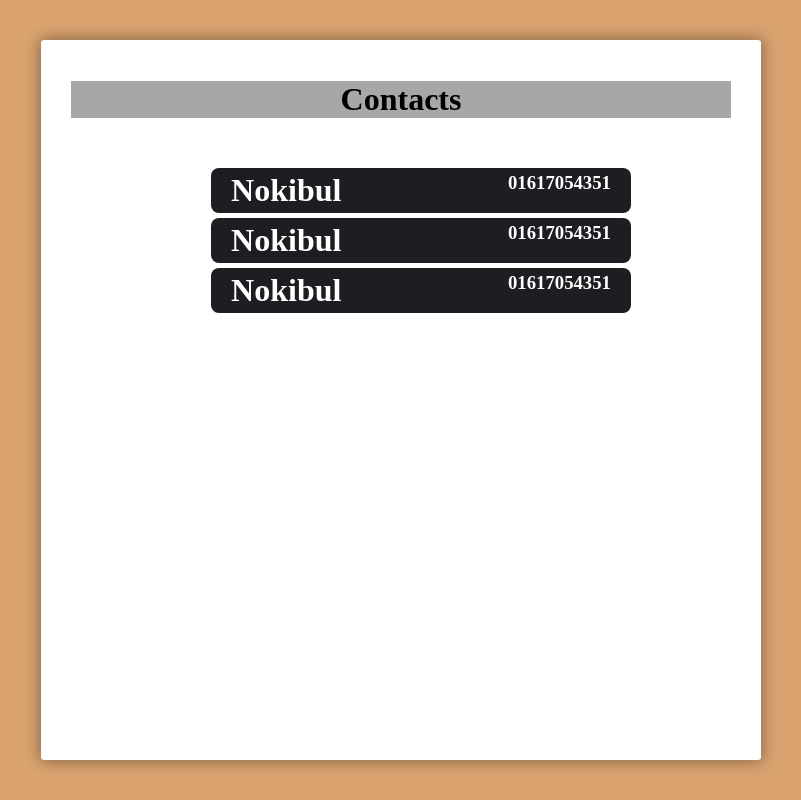
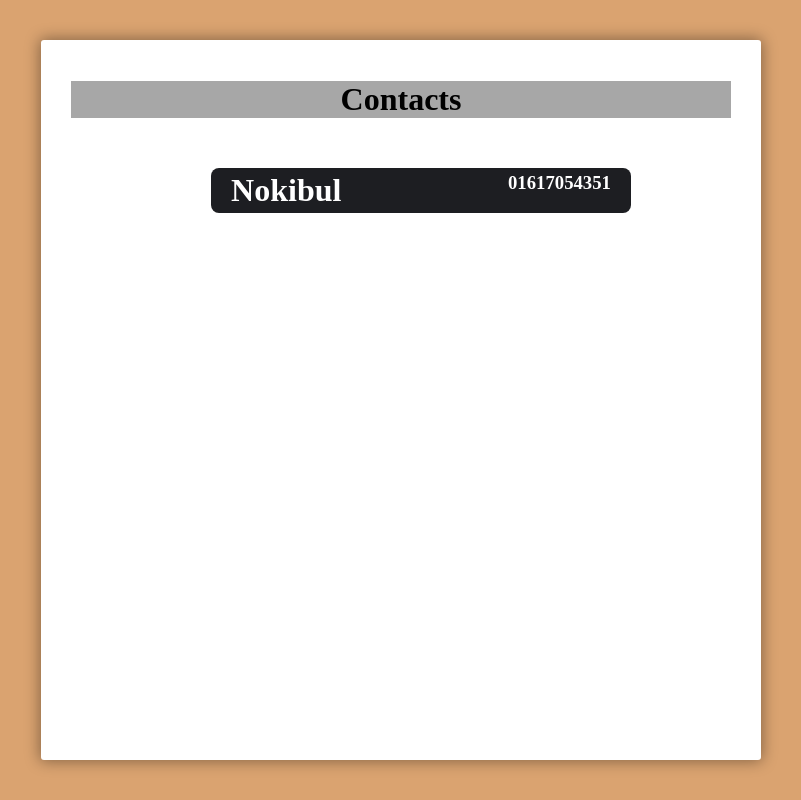
Before and after one commit to nokibul/hypertest, a React (Vite) app: page /contacts in a window 1280 px wide. Shown: the whole page, without its empty margins (239-1040 px from the left). Built offline with nearby package versions, Linux system fonts and the light colour scheme; a web font is replaced by a local one.

Commit message:
List fetching from localstorage completed

```diff
--- a/src/components/list/List.jsx
+++ b/src/components/list/List.jsx
@@ -2,6 +2,12 @@ import React from 'react'
 import './list.scss';
 
 const List = () => {
+  let keys = []
+  for (let i = 0; i < localStorage.length; i++) {
+    keys.push(localStorage.key(i))
+    let item = JSON.parse(localStorage.getItem(localStorage.key(i)))
+  }
+
   return (
     <>
       <div className="container">
@@ -14,18 +20,16 @@ const List = () => {
                 <h3>01617054351</h3>
               </a>
             </li>
-            <li className='list-item'>
-              <a href=''>
-                <h1>Nokibul</h1>
-                <h3>01617054351</h3>
-              </a>
-            </li>
-            <li className='list-item'>
-              <a href=''>
-                <h1>Nokibul</h1>
-                <h3>01617054351</h3>
-              </a>
-            </li>
+            {
+              keys.map((key) =>{return(
+                <li key={key} className='list-item'>
+                  <a href=''>
+                    <h1>{JSON.parse(localStorage.getItem(key))[0].fullname}</h1>
+                    <h3>{JSON.parse(localStorage.getItem(key))[0].phone}</h3>
+                  </a>
+                </li>)
+              })
+            }
           </ul>
         </div>
       </div>
```
